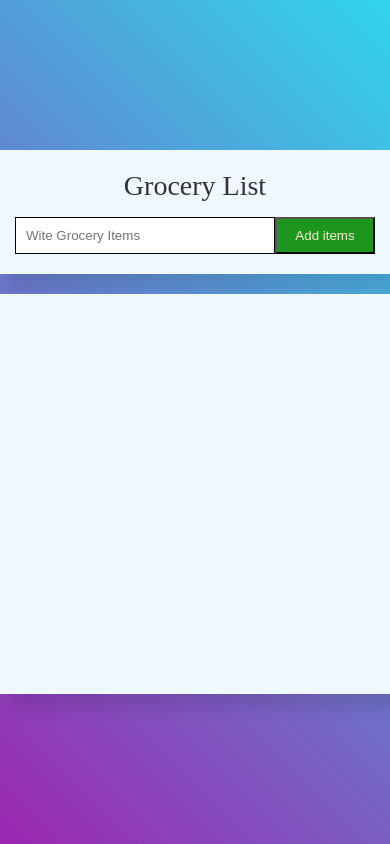
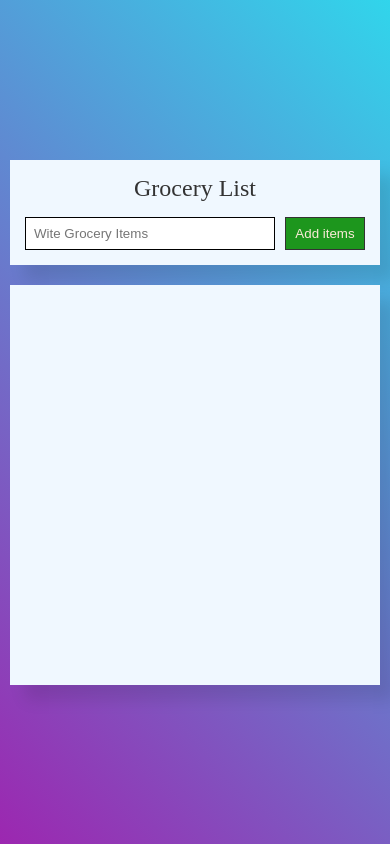
Before and after one commit to jagjotsingh7935/Grocery-List, a plain HTML site: page index.html in a window 390 px wide. Drawn offline with Linux system fonts and the light colour scheme.

Commit message:
Update style.css

```diff
--- a/style.css
+++ b/style.css
@@ -1,89 +1,92 @@
-*{
+* {
     margin: 0;
     padding: 0;
     box-sizing: border-box;
 }
 
-body{
+body {
     display: flex;
     justify-content: center;
     align-items: center;
     min-height: 100vh;
-    background: linear-gradient(45deg,#9c27b0,#31d5eb);
+    background: linear-gradient(45deg, #9c27b0, #31d5eb);
 }
 
-.container{
+.container {
     position: relative;
-    width: 400px;
+    width: 100%;
+    max-width: 400px;
     display: flex;
     flex-direction: column;
     gap: 20px;
-
+    padding: 10px;
 }
 
-.container .box{
+.container .box {
     position: relative;
-    width:400px;
+    width: 100%;
     background-color: aliceblue;
     padding: 20px;
-    box-shadow: 15px 15px 15px rgba(0,0,0,0.1);
+    box-shadow: 15px 15px 15px rgba(0, 0, 0, 0.1);
 }
 
-.container .box h2{
+.container .box h2 {
     font-size: 1.75em;
     font-weight: 500;
-    color:#333 ;
+    color: #333;
     margin-bottom: 15px;
     width: 100%;
     text-align: center;
 }
 
-.container .box #grocery{
+.container .box #grocery {
     position: relative;
     width: 100%;
     display: flex;
+    gap: 10px;
 }
 
-.container .box #grocery input{
+.container .box #grocery input {
     position: relative;
     width: 100%;
     border: 1px solid black;
     outline: none;
     padding: 10px;
+    flex-grow: 1;
 }
 
-.container .box #grocery button{
+.container .box #grocery button {
     background: rgb(29, 150, 29);
     color: antiquewhite;
     min-width: 100px;
     font-weight: 500;
-    border: 1 px solid #333;
+    border: 1px solid #333;
     cursor: pointer;
     outline: none;
+    flex-shrink: 0;
 }
 
-.container ol{
+.container ol {
     position: relative;
     padding: 10px 20px 10px 40px;
     width: 100%;
     min-height: 400px;
-    background: aliceblue repeating-linear-gradient(transparent 0%, transparent 99%,#000 99%,#000 100%);
+    background: aliceblue repeating-linear-gradient(transparent 0%, transparent 99%, #000 99%, #000 100%);
     background-size: 50px 50px;
-    box-shadow: 15px 15px 15px rgba(0,0,0,0.1);
+    box-shadow: 15px 15px 15px rgba(0, 0, 0, 0.1);
 }
 
-.container ol li{
+.container ol li {
     position: relative;
     font-size: 1.5em;
     height: 50px;
 }
 
-.container .box #grocery button:hover{
+.container .box #grocery button:hover {
     background-color: rgb(2, 83, 2);
 }
 
-
-.container ol li .remove{
+.container ol li .remove {
     position: absolute;
     top: 5px;
     right: 0;
@@ -96,22 +99,56 @@ body{
     cursor: pointer;
 }
 
-.container ol li.done p{
+.container ol li.done p {
     text-decoration: line-through;
     color: #686868;
 }
 
-
-.container ol li.done p::after{
+.container ol li.done p::after {
     content: " ";
     position: absolute;
     top: 5px;
     right: 35px;
     width: 25px;
     height: 25px;
-    /* background: red; */
     border-radius: 50%;
     background: url(asset/accept.png);
     background-size: cover;
     cursor: pointer;
 }
+
+/* Responsive Design */
+@media (max-width: 600px) {
+    .container {
+        padding: 10px;
+    }
+
+    .container .box {
+        padding: 15px;
+    }
+
+    .container .box h2 {
+        font-size: 1.5em;
+    }
+
+    .container .box #grocery input {
+        padding: 8px;
+    }
+
+    .container .box #grocery button {
+        min-width: 80px;
+        padding: 8px;
+    }
+
+    .container ol {
+        padding: 10px 10px 10px 20px;
+        background-size: 100% 50px;
+    }
+
+    .container ol li {
+        font-size: 1.2em;
+        height: 40px;
+        margin-left: 20px;
+        margin-right: 20px;
+    }
+}
```
